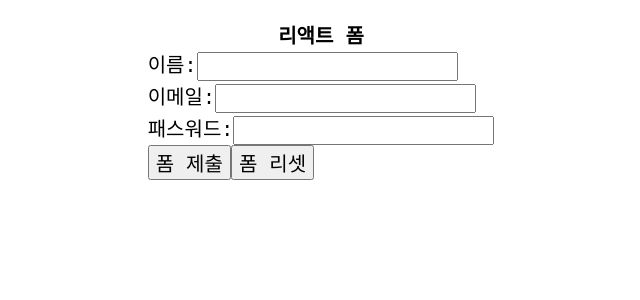
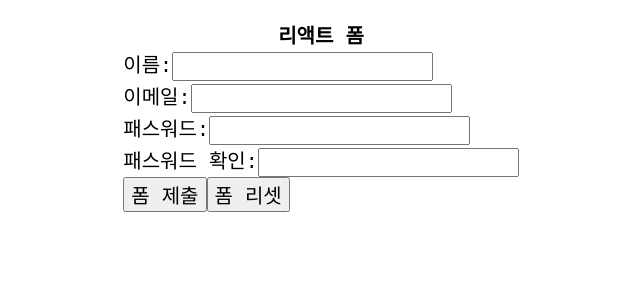
Before and after one commit to osparking/react-exercise2, a React (Vite) app: page / in a window 1280 px wide. Shown: the top 300 px of the page, without its empty margins (319-959 px from the left). Built offline with nearby package versions, Linux system fonts and the light colour scheme.

Commit message:
password confirm field w/ valid rule&error msg

```diff
--- a/src/App.jsx
+++ b/src/App.jsx
@@ -4,7 +4,7 @@ import './App.css';
 
 function App() {
   const { register, handleSubmit, formState: { errors },
-          reset } = useForm();
+          reset, watch } = useForm();
 
   const onSubmit = (data) => {
     console.log(data);
@@ -62,6 +62,18 @@ const isUsernameTaken = async (username) => {
         </label>
         <br />
         {errors.password && <p>{errors.password.message}</p>}
+        <label>패스워드 확인:
+          <input type='password' {...register('confirmPassword',
+            {
+              required: '확인 패스워드는 필수 입력 항목입니다.',
+              minLength: { value: 2,
+                    message: '확인 패스워드는 최소 두 자입니다'},
+              validate: (value) => value === watch('password') ||
+                '두 패스워드가 불일치합니다.'
+            })} />
+        </label>
+        {errors.confirmPassword && <p>{errors.confirmPassword.message}</p>}
+        <br />
         <button type="submit">폼 제출</button>
         <button type="button" onClick={() => reset()}>폼 리셋</button>
       </form>
```
